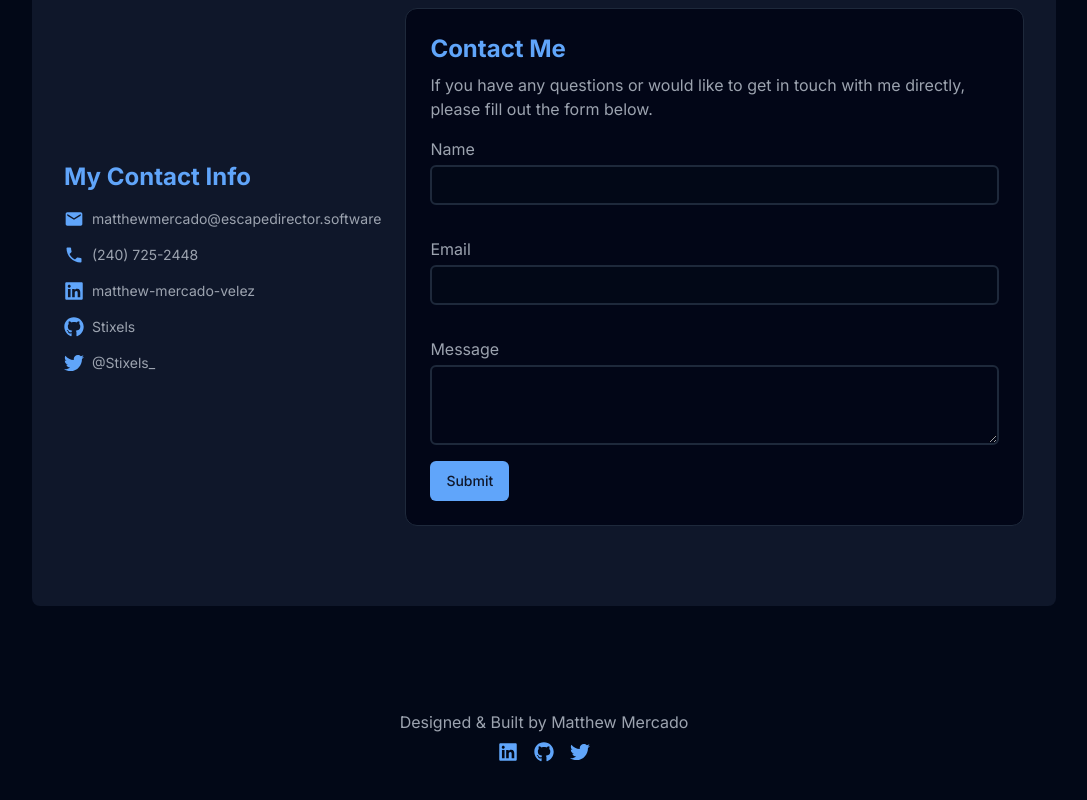
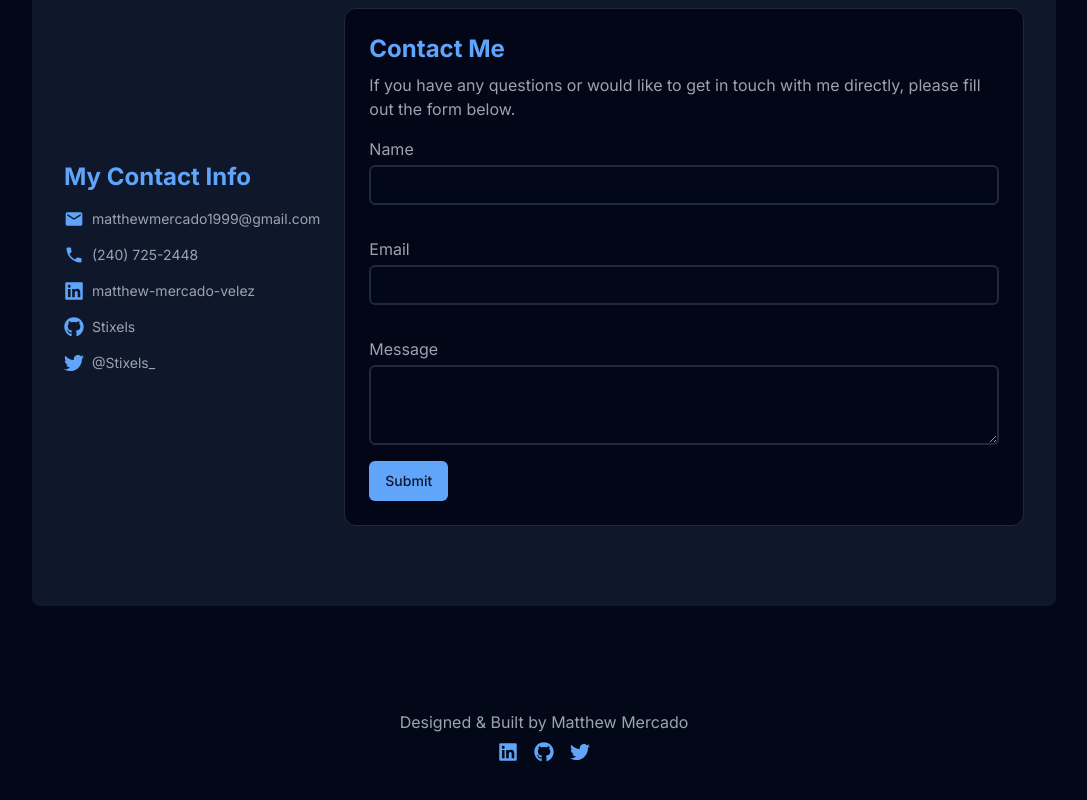
Before and after one commit to Stixels/matthew-mercado-portfolio, a Next.js app: page / in a window 1280 px wide. Shown: the part 5185-5985 px from the top of the page, without its empty margins (96-1183 px from the left). Built offline with nearby package versions, Linux system fonts and the light colour scheme.

Commit message:
email update

```diff
--- a/src/components/sections/Contact.tsx
+++ b/src/components/sections/Contact.tsx
@@ -64,10 +64,10 @@ const Contact: React.FC = () => {
         <div className="flex items-center space-x-2">
           <MdEmail size={20} className="text-blue-400" />
           <a
-            href="mailto:matthewmercado@escapedirector.software"
+            href="mailto:matthewmercado1999@gmail.com"
             className={contactLinkclasses}
           >
-            matthewmercado@escapedirector.software
+            matthewmercado1999@gmail.com
           </a>
         </div>
         <div className="flex items-center space-x-2">
```
